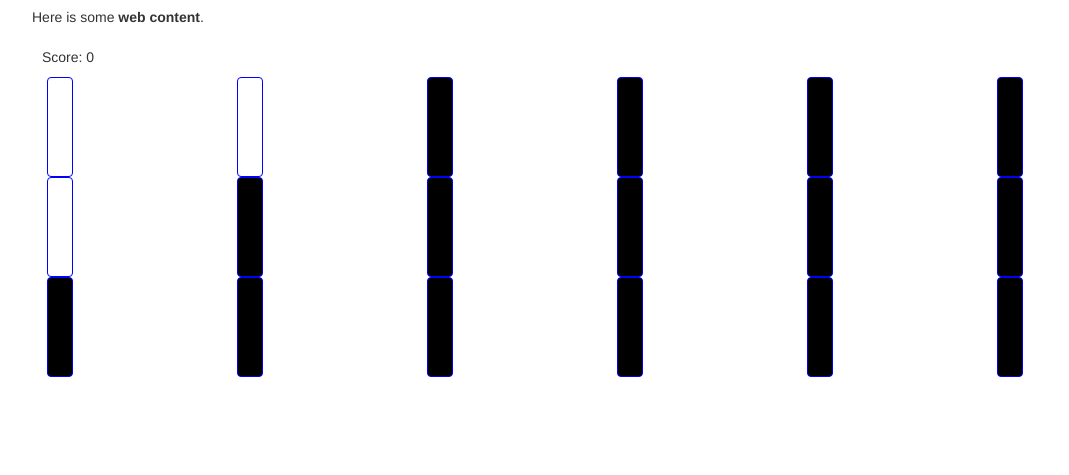
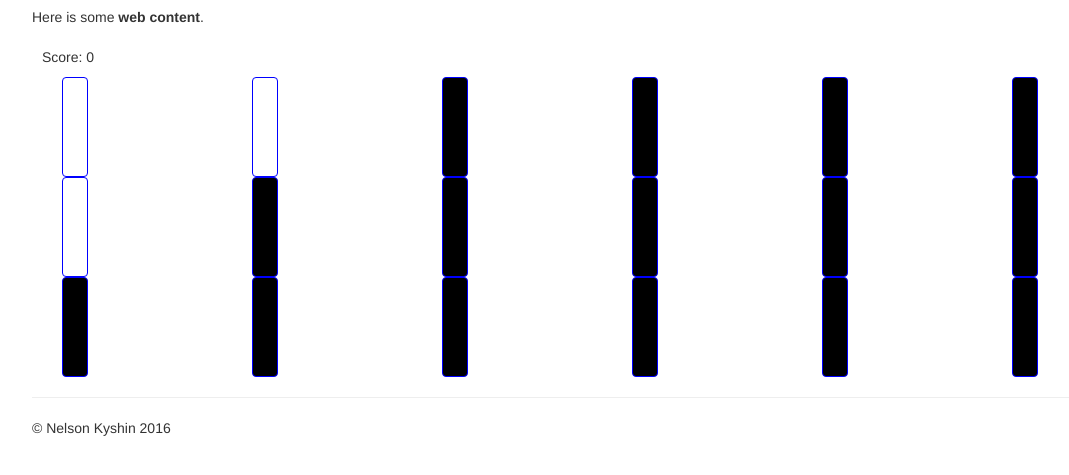
Before and after one commit to nelsonkyshin/jsgames, a plain HTML site: page jsgames/index.html in a window 1280 px wide. Shown: the part 63-538 px from the top of the page, without its empty margins (38-1107 px from the left). Drawn offline with nearby package versions, Linux system fonts and the light colour scheme.

Commit message:
Update index.html
footer added

```diff
--- a/jsgames/index.html
+++ b/jsgames/index.html
@@ -17,8 +17,12 @@
 		<p>
 			Here is some <strong>web content</strong>.
 		</p>
-		<div class="scoreArea"></div>
-		<div class="gameArea"></div>
+		<div class="scoreArea container"></div>
+		<div class="gameArea container"></div>
+		<footer>
+			<hr>
+			&copy; Nelson Kyshin 2016
+		</footer>
 	</div>
 </body>
 
```
